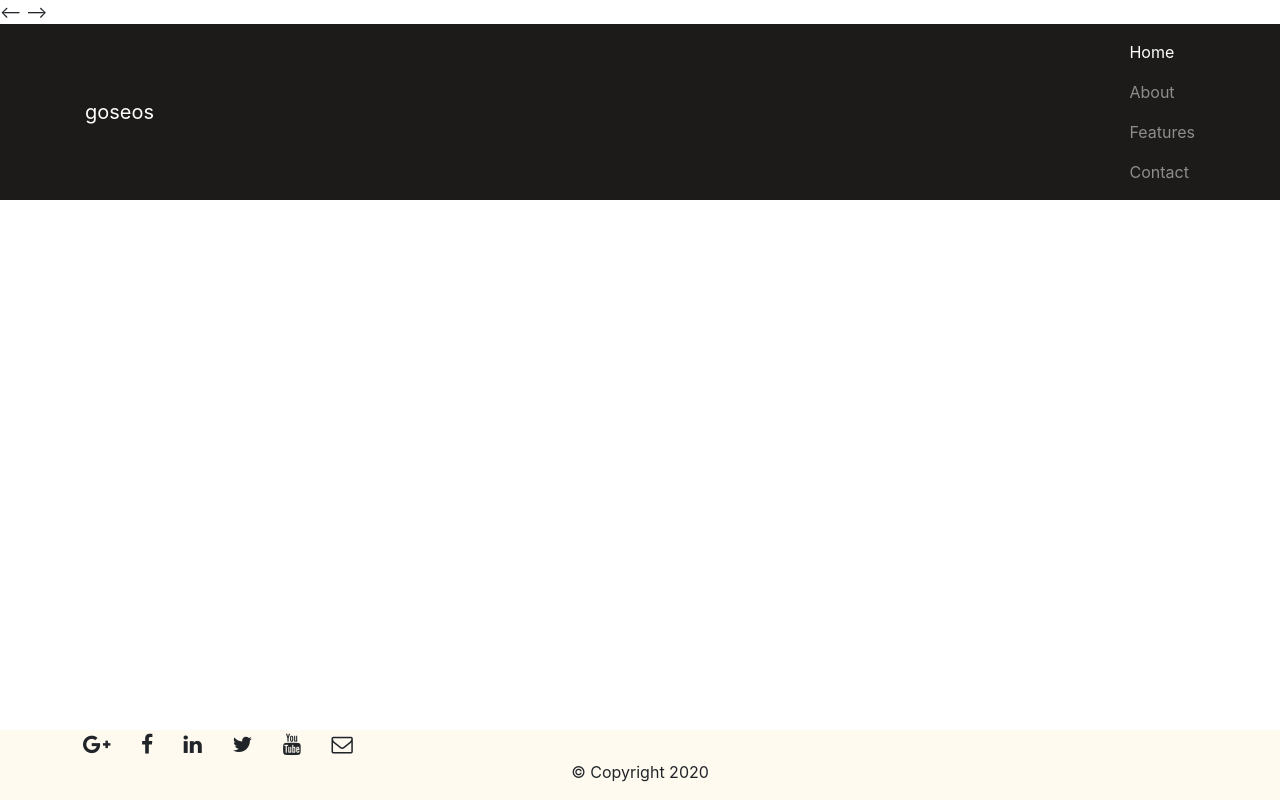
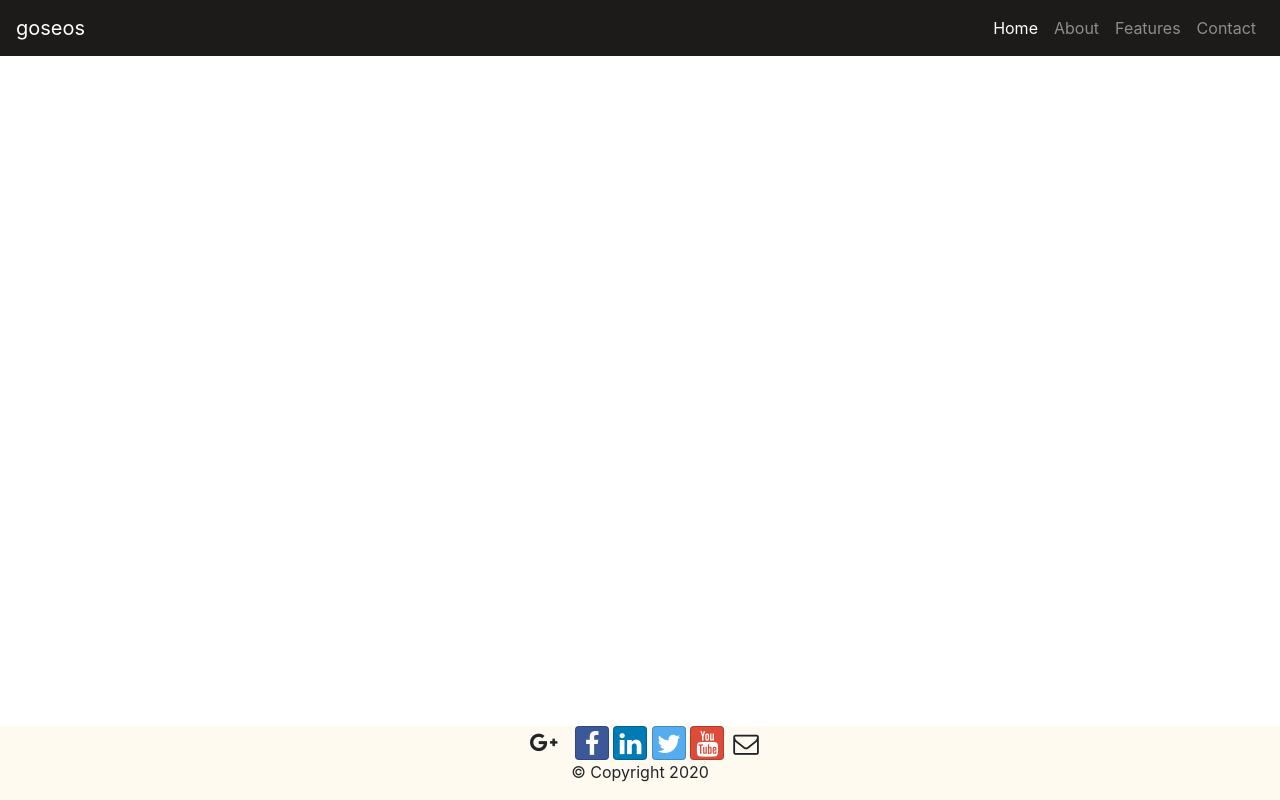
Before and after one commit to untari/goseos, a website: page index.html in a window 1280 px wide. Drawn offline with nearby package versions, Linux system fonts and the light colour scheme.

Commit message:
fixes responsive navbar

```diff
--- a/css/styles.css
+++ b/css/styles.css
@@ -2,6 +2,11 @@
 
 .navbar {
     background-color: #1c1b1a;
+     float: right;
+}
+.navbar-nav a {
+    float: right;
+    text-align: right;
 }
 
 .row-footer {
@@ -12,7 +17,3 @@
     background-color: floralwhite;
     text-align: center;
 }
-.text-center {
-    justify-content: center;
-    align-items: center;
-}
--- a/index.html
+++ b/index.html
@@ -6,17 +6,21 @@
         <meta charset="UTF-8">
         <meta name="description" content="">
         <meta name="keywords" content="">
-        <link rel="stylesheet" href="https://maxcdn.bootstrapcdn.com/bootstrap/4.0.0-alpha.5/css/bootstrap.min.css" integrity="sha384-AysaV+vQoT3kOAXZkl02PThvDr8HYKPZhNT5h/CXfBThSRXQ6jW5DO2ekP5ViFdi" crossorigin="anonymous">
+       <link rel="stylesheet" href="node_modules/bootstrap/dist/css/bootstrap.min.css">
+        <link rel="stylesheet" href="node_modules/bootstrap-social/bootstrap-social.css">
         <link rel="stylesheet" href="https://cdnjs.cloudflare.com/ajax/libs/font-awesome/4.7.0/css/font-awesome.min.css">
         <link rel="stylesheet" href="css/styles.css"> </head>
 
-    <body id="home" data-spy="scroll" data-target=".navbar">
+    <body>
             <!--Nav bar-->
-            <nav class="navbar navbar-dark  navbar-fixed-top">
-                <div class="container ">
-                    <a class="navbar-brand float-sm-left hidden-xs-down" href="#">goseos<a>
-                    <ul class="nav navbar-nav  float-sm-right ">
-                        <li class="nav-item"> <a class="nav-link" href="#home">Home <span class="sr-only">(current)</span></a> </li>
+        <nav class="navbar navbar-dark navbar-expand-md fixed-top">
+             <a class="navbar-brand mr-auto" href="#">goseos<a>
+             <button class="navbar-toggler" type="button" data-toggle="collapse" data-target="#navbarResponsive">
+                    <span class="navbar-toggler-icon"></span>
+                </button>
+                <div class="collapse navbar-collapse   justify-content-end" id="navbarResponsive">
+                        <ul class="navbar-nav">
+                            <li class="nav-item active"><a class="nav-link" href="#home">Home <span class="sr-only">(current)</span></a> </li>
                             <li class="nav-item"> <a class="nav-link" href="#about">About</a> </li>
                             <li class="nav-item"> <a class="nav-link" href="#features">Features</a> </li>
                             <li class="nav-item"> <a class="nav-link" href="#contact">Contact</a> </li>
@@ -27,7 +31,7 @@
 
         <footer class="row-footer">
             <div class="container">
-                    <div class="row">
+                    <div class="row  justify-content-center">
                         <div class="col-xs-12">
                                 <a class="btn" href="http://google.com/+"><i class="fa fa-google-plus fa-lg"></i></a>
                                 <a class="btn btn-social-icon btn-facebook" href="http://www.facebook.com/profile.php?id="><i class="fa fa-facebook fa-lg"></i></a>
@@ -45,9 +49,9 @@
             </div>
         </footer>
 
-        <script src="https://ajax.googleapis.com/ajax/libs/jquery/3.1.1/jquery.min.js" integrity="sha384-3ceskX3iaEnIogmQchP8opvBy3Mi7Ce34nWjpBIwVTHfGYWQS9jwHDVRnpKKHJg7" crossorigin="anonymous"></script>
-        <script src="https://cdnjs.cloudflare.com/ajax/libs/tether/1.3.7/js/tether.min.js" integrity="sha384-XTs3FgkjiBgo8qjEjBk0tGmf3wPrWtA6coPfQDfFEY8AnYJwjalXCiosYRBIBZX8" crossorigin="anonymous"></script>
-        <script src="https://maxcdn.bootstrapcdn.com/bootstrap/4.0.0-alpha.5/js/bootstrap.min.js" integrity="sha384-BLiI7JTZm+JWlgKa0M0kGRpJbF2J8q+qreVrKBC47e3K6BW78kGLrCkeRX6I9RoK" crossorigin="anonymous"></script>
+        <script src="node_modules/jquery/dist/jquery.min.js"></script>
+        <script src="node_modules/tether/dist/js/tether.min.js"></script>
+        <script src="node_modules/bootstrap/dist/js/bootstrap.min.js"></script>
     </body>
 
     </html>
```
Lines whose indentation alone changed are shown as unchanged.
